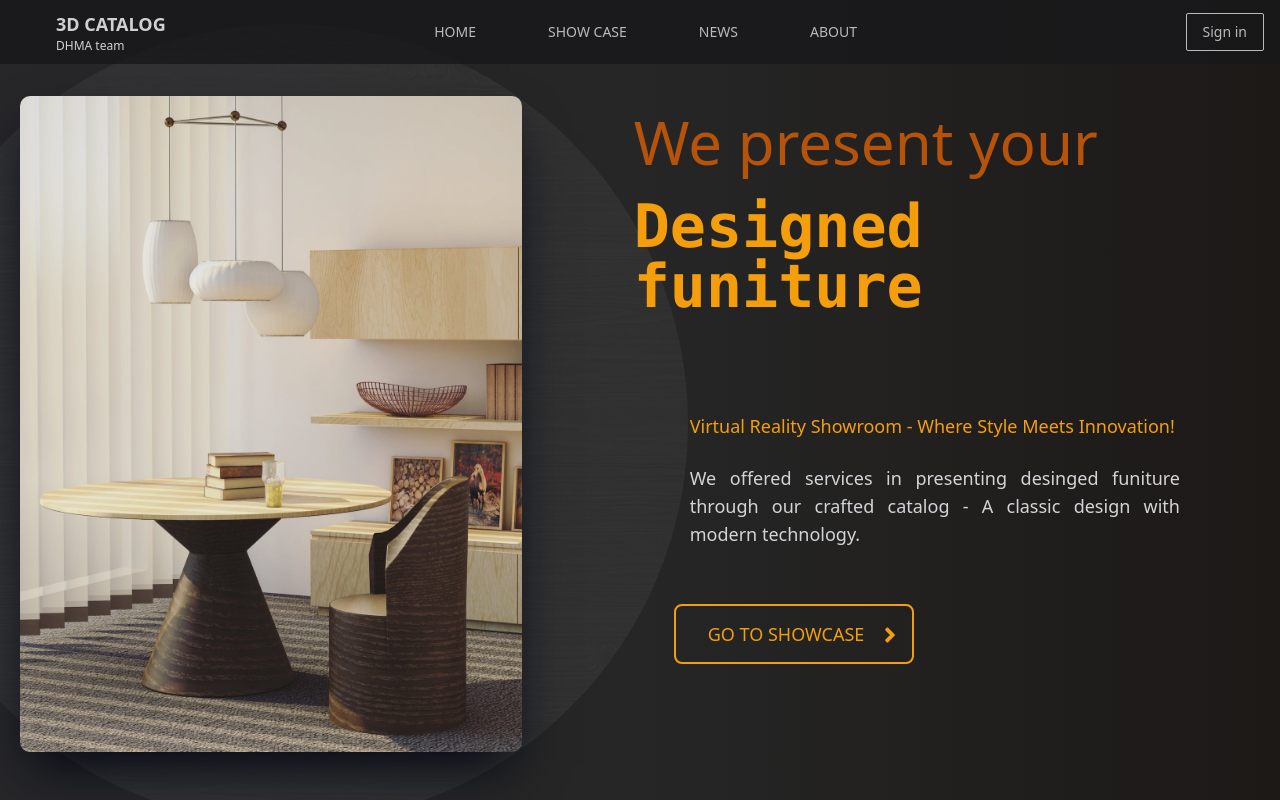
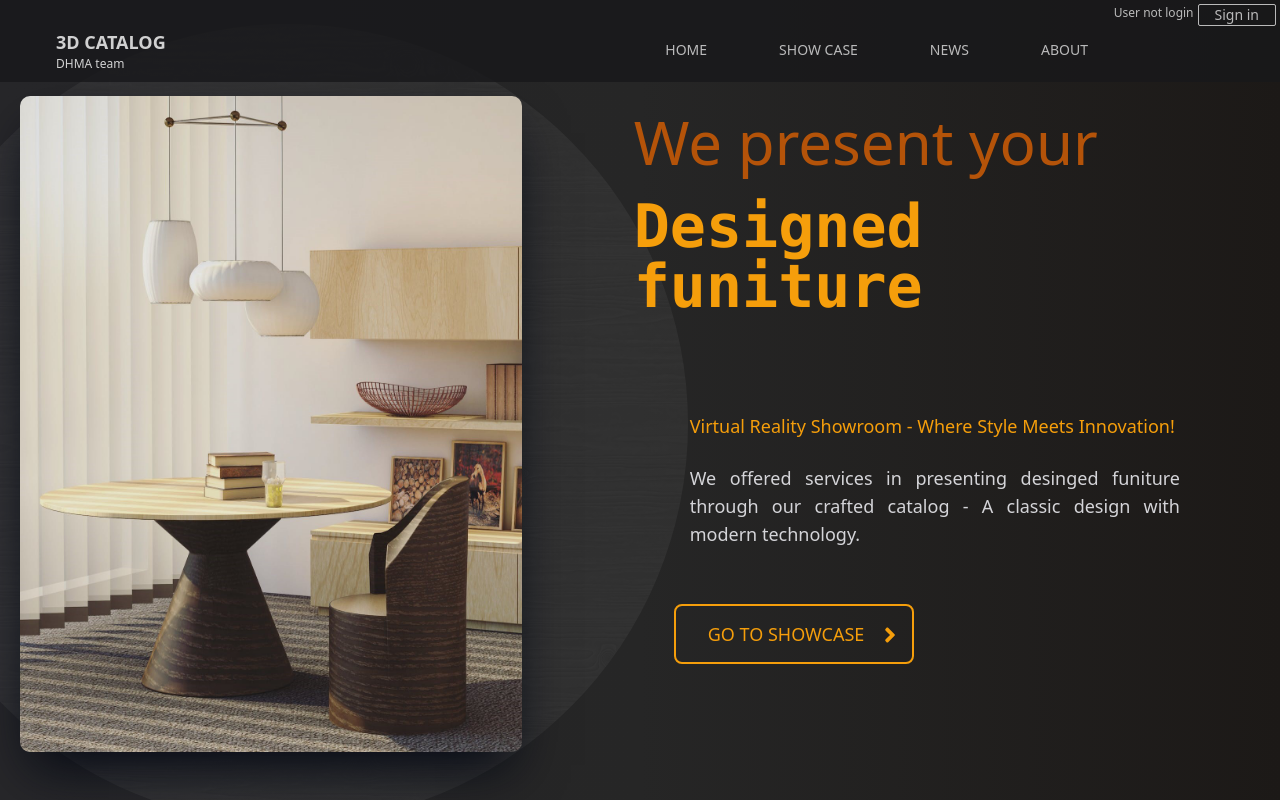
Before and after one commit to namke-dev/ThreeD-Catalog, a Next.js app: page /home in a window 1280 px wide. Shown: the top 800 px of the page. Built offline with nearby package versions, Linux system fonts and the light colour scheme; no server answers.

Commit message:
add login button on header

```diff
--- a/src/components/layouts/Logo.jsx
+++ b/src/components/layouts/Logo.jsx
@@ -9,17 +9,16 @@ export default function Logo({ className, children, ...props }) {
     <div
       {...props}
       className={`
-      md:my-1
       md:mx-2
       md:px-4
-      px-2 py-1
+      px-2
       rounded-sm
       flex flex-col items-center justify-center
       hover:text-amber-600
       ${className}
       `}
     >
-      <Link href="/">
+      <Link href="/home">
         <p className="md:text-lg font-semibold">3D CATALOG</p>
         {width >= 786 && <p className="text-xs font-thin">DHMA team</p>}
 
--- a/src/components/layouts/Navbar.jsx
+++ b/src/components/layouts/Navbar.jsx
@@ -1,7 +1,7 @@
 import React from "react";
 import Logo from "./Logo";
 import Link from "next/link";
-import LoginButton from "./login-btn";
+import LoginOption from "./login-btn";
 
 export default function Navbar() {
   return (
@@ -9,11 +9,12 @@ export default function Navbar() {
       className="
       fixed
       w-full z-50
-
       md:h-auto
       bg-zinc-900/80 text-white/70
+      pb-2
       "
     >
+      <LoginOption />
       <div
         className="
         pl-5
@@ -49,7 +50,6 @@ export default function Navbar() {
             <NavbartButton>ABOUT</NavbartButton>
           </Link>
         </div>
-        <LoginButton />
       </div>
     </div>
   );
--- a/src/components/layouts/login-btn.jsx
+++ b/src/components/layouts/login-btn.jsx
@@ -1,16 +1,15 @@
 import { useSession, signIn, signOut } from "next-auth/react";
 
-export default function LoginButton() {
+export default function LoginOption() {
   const { data: session } = useSession();
   if (session) {
     return (
-      <>
-        {/* User {session.user.email} <br /> */}
+      <div className="flex w-full justify-end items-center">
+        <span className="text-xs">{session.user.email}</span>
         <button
-          className="md:my-1
+          className="md:mt-1
           md:mx-1
           md:px-4
-         md:py-2
           rounded-sm
           flex-col items-center justify-center
           hover:text-amber-600
@@ -23,17 +22,16 @@ export default function LoginButton() {
         >
           Sign out
         </button>
-      </>
+      </div>
     );
   }
   return (
-    <>
-      {/* Not signed in <br /> */}
+    <div className="flex w-full justify-end items-center">
+      <span className="text-xs">User not login</span>
       <button
-        className="md:my-1
+        className="md:mt-1
         md:mx-1
         md:px-4
-       md:py-2
         rounded-sm
         flex-col items-center justify-center
         hover:text-amber-600
@@ -46,6 +44,6 @@ export default function LoginButton() {
       >
         Sign in
       </button>
-    </>
+    </div>
   );
 }
--- a/src/pages/api/auth/[...nextauth].js
+++ b/src/pages/api/auth/[...nextauth].js
@@ -10,5 +10,6 @@ export const authOptions = {
   session: {
     strategy: "jwt",
   },
+  secret: process.env.NEXT_PUBLIC_SECRET,
 };
 export default NextAuth(authOptions);
```
Lines whose indentation alone changed are shown as unchanged.
